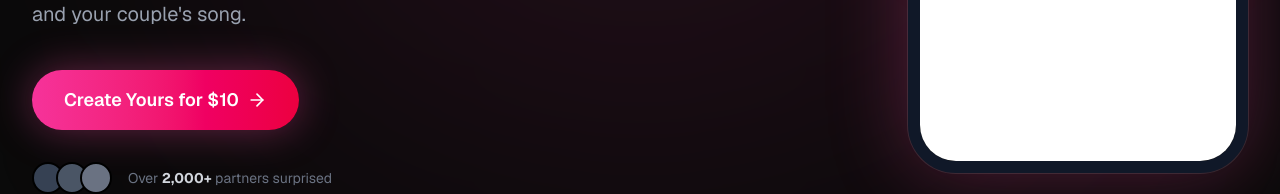
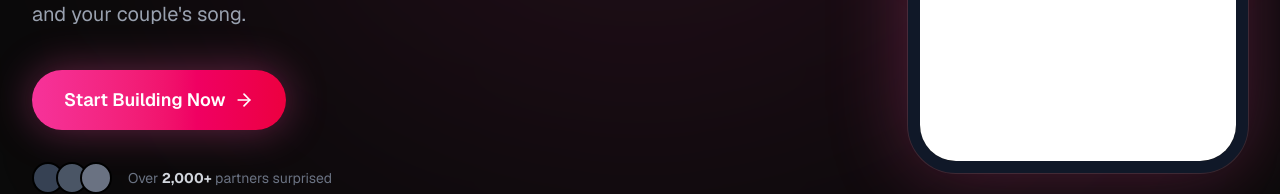
Before and after one commit to ndigname-bot/lovelink.app, a Next.js app: page / in a window 1280 px wide. Shown: the part 701-895 px from the top of the page. Built offline with nearby package versions, Linux system fonts and the light colour scheme; no server answers.

Commit message:
fix(copy): update landing CTA copy to align with current launch promo

```diff
--- a/src/app/page.js
+++ b/src/app/page.js
@@ -54,7 +54,7 @@ export default function Home() {
 
           <div className="flex flex-col sm:flex-row gap-4 items-center">
             <Link href="/dashboard" className="group flex items-center gap-2 bg-gradient-to-r from-pink-500 to-rose-600 text-slate-900 dark:text-white px-8 py-4 rounded-full font-semibold text-lg hover:scale-105 transition-all shadow-[0_0_40px_rgba(236,72,153,0.4)]">
-              Create Yours for $10
+              Start Building Now
               <ArrowRight className="w-5 h-5 group-hover:translate-x-1 transition-transform" />
             </Link>
           </div>
```
